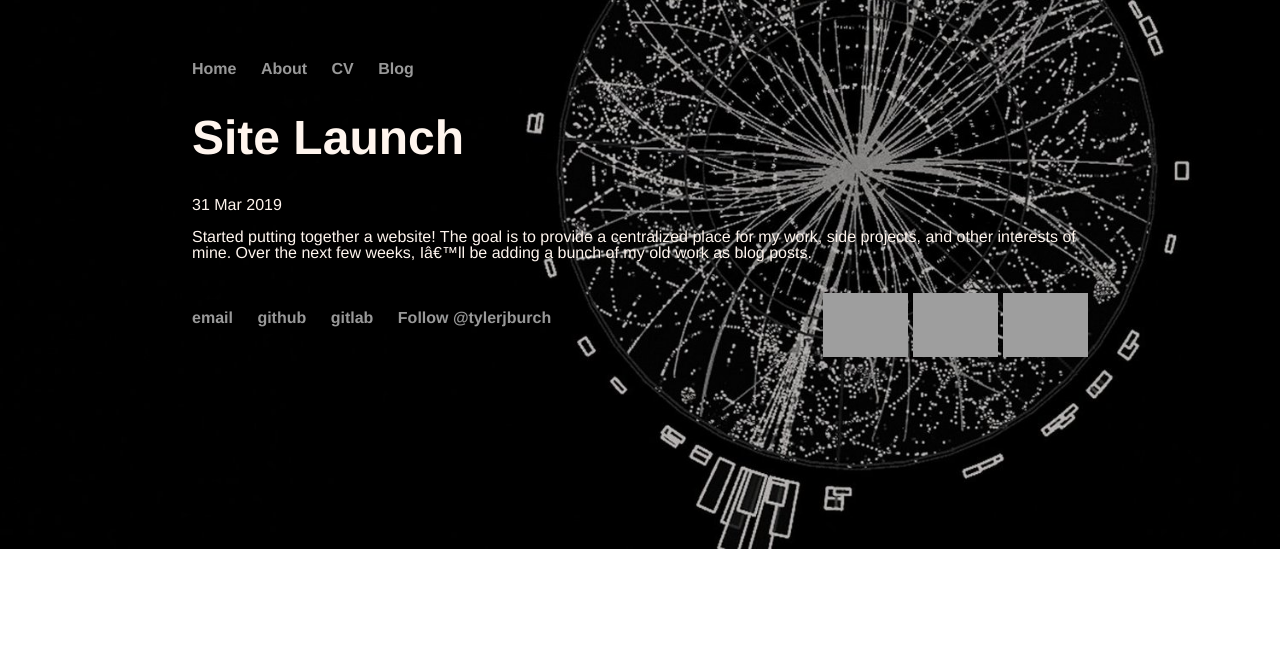
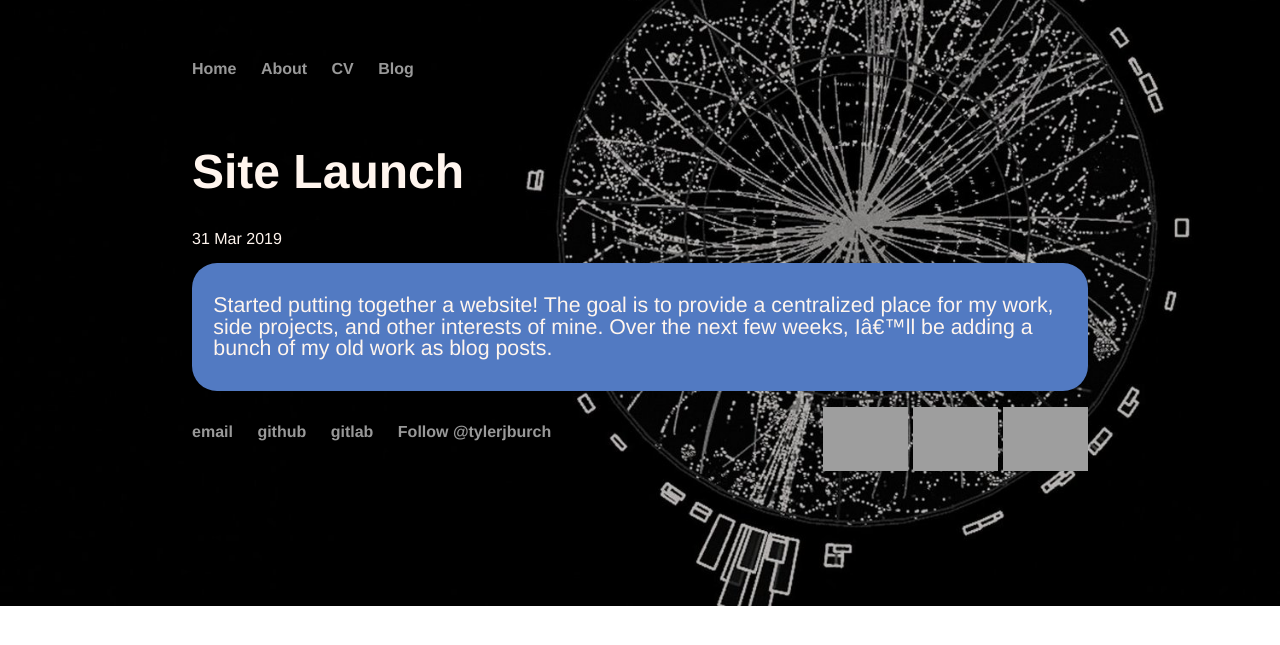
Before and after one commit to tjburch/tjburch.github.io, a Jekyll site: the page built from _posts/2019-03-31-site-launch.md, in a window 1280 px wide, cut to the strip 0-645 px from the top of the page. Built offline with Jekyll 4.4.1, drawn with Linux system fonts in a browser that asks for light colours; comment, search, counter and statistics services are not loaded; grey boxes are pictures that could not be loaded.

Commit message:
Fix up blog styling

```diff
--- a/_layouts/post.html
+++ b/_layouts/post.html
@@ -1,9 +1,13 @@
 ---
 layout: default
 ---
+<link rel="stylesheet" type="text/css" href="/css/blog.css">.
+
 <h1>{{ page.title }}</h1>
 <p class="meta">{{ page.date | date_to_string }}</p>
 
 <div class="post">
-  {{ content }}
+  <div class="container" >
+    {{ content }}
+  </div>
 </div>
--- /dev/null
+++ b/css/blog.css
@@ -0,0 +1,8 @@
+.container{
+    border-radius: 25px;
+    background-color: #527ac2;
+    font-size: 16pt;
+    font-family:'Helvetica', 'Arial', 'Sans-Serif';
+    padding: 0.5em 1em 0.5em 1em;
+
+}
```
